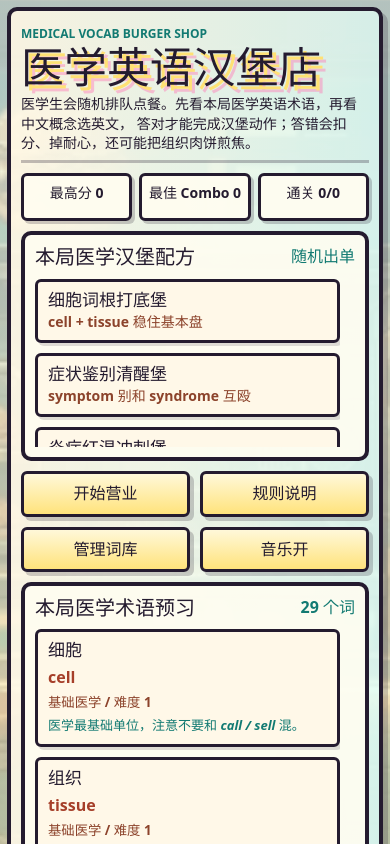
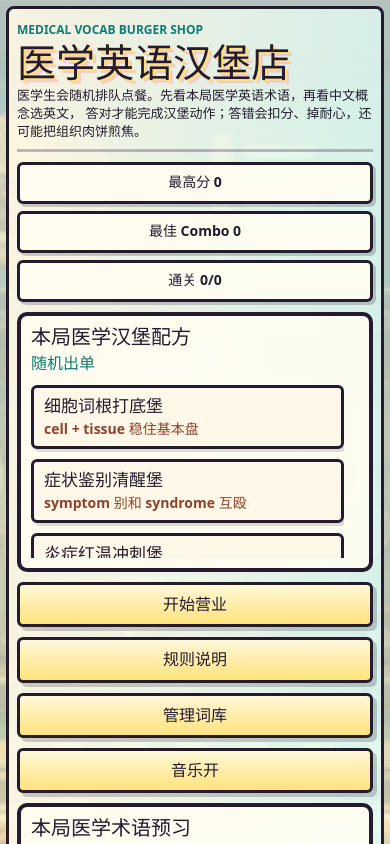
Before and after one commit to 3042535641/vocab-burger-game, a React (Vite) app: page / in a window 390 px wide. Shown: the top 844 px of the page. Built offline with nearby package versions, Linux system fonts and the light colour scheme; no server answers.

Commit message:
Fix BGM playback and mobile portraits

```diff
--- a/src/pixel-vn.css
+++ b/src/pixel-vn.css
@@ -1769,6 +1769,17 @@ img {
     overflow-x: hidden;
   }
 
+  .panel,
+  .intro-panel,
+  .start-dashboard,
+  .shop-layout,
+  .quiz-panel,
+  .burger-station,
+  .order-ticket {
+    max-width: 100%;
+    min-width: 0;
+  }
+
   .start-screen {
     padding: 7px;
   }
@@ -1832,6 +1843,7 @@ img {
   .recipe-preview,
   .word-preview {
     padding: 10px;
+    min-width: 0;
   }
 
   .recipe-preview {
@@ -1897,6 +1909,7 @@ img {
   .start-actions {
     grid-template-columns: repeat(2, minmax(0, 1fr));
     order: 4;
+    min-width: 0;
   }
 
   .primary-action,
@@ -1967,18 +1980,24 @@ img {
   .character-stage-panel {
     height: clamp(340px, 48dvh, 430px);
     min-height: 340px;
+    background:
+      linear-gradient(180deg, rgba(8, 24, 30, 0.04), rgba(8, 24, 30, 0.16)),
+      var(--shop-bg) center / cover;
   }
 
   .vn-main-portrait {
-    inset: 6px 0 0;
-    width: 100%;
-    height: calc(100% - 6px);
+    z-index: 2;
+    inset: 8px 6px 70px;
+    width: calc(100% - 12px);
+    height: calc(100% - 78px);
     border-radius: 7px;
-    object-fit: cover;
+    object-fit: contain;
     object-position: center bottom;
+    opacity: 1;
   }
 
   .vn-dialogue {
+    z-index: 6;
     left: 10px;
     right: 10px;
     bottom: 14px;
@@ -2005,6 +2024,7 @@ img {
   }
 
   .vn-patience {
+    z-index: 7;
     left: 12px;
     right: 12px;
     bottom: 5px;
@@ -2300,6 +2320,74 @@ img {
   .manager-header {
     align-items: stretch;
     flex-direction: column;
+  }
+}
+
+@media (max-width: 480px) {
+  .game-shell,
+  .start-screen {
+    padding: 6px;
+  }
+
+  .start-dashboard,
+  .result-panel {
+    width: calc(100vw - 12px);
+    padding: 8px;
+    border-width: 3px;
+    border-radius: 8px;
+    box-shadow: none;
+    overflow-x: hidden;
+  }
+
+  .intro-hero,
+  .intro-hero h1,
+  .intro-hero p,
+  .recipe-preview,
+  .word-preview {
+    max-width: 100%;
+    min-width: 0;
+  }
+
+  .intro-hero h1 {
+    font-size: clamp(32px, 10vw, 44px);
+    line-height: 1;
+    text-shadow: 2px 2px 0 #ffe174, 4px 4px 0 rgba(255, 121, 181, 0.32);
+  }
+
+  .intro-hero p:last-child {
+    font-size: 13px;
+    overflow-wrap: anywhere;
+    word-break: break-word;
+  }
+
+  .section-heading {
+    align-items: flex-start;
+    flex-direction: column;
+    gap: 4px;
+  }
+
+  .section-heading span {
+    width: 100%;
+    text-align: left;
+  }
+
+  .record-strip,
+  .start-actions {
+    grid-template-columns: 1fr;
+  }
+
+  .record-strip span,
+  .primary-action,
+  .small-action {
+    min-height: 42px;
+  }
+
+  .recipe-preview {
+    max-height: 260px;
+  }
+
+  .preview-grid {
+    max-height: 54dvh;
   }
 }
 
@@ -2472,11 +2560,13 @@ img {
   }
 
   .vn-main-portrait {
-    inset: 4px 0 0;
-    width: 100%;
-    height: calc(100% - 4px);
-    object-fit: cover;
+    z-index: 2;
+    inset: 4px 4px 54px;
+    width: calc(100% - 8px);
+    height: calc(100% - 58px);
+    object-fit: contain;
     object-position: center bottom;
+    opacity: 1;
   }
 
   .vn-mood-tag {
--- a/src/utils/audio.ts
+++ b/src/utils/audio.ts
@@ -34,9 +34,12 @@ class GameAudio {
   private leanMode = false
   private intensity = 0
   private mode: AudioMode = 'off'
-  private activeTrack?: HTMLAudioElement
-  private trackCache = new Map<Exclude<AudioMode, 'off'>, HTMLAudioElement>()
   private context?: AudioContext
+  private musicGain?: GainNode
+  private musicSource?: AudioBufferSourceNode
+  private musicBuffers = new Map<Exclude<AudioMode, 'off'>, AudioBuffer>()
+  private musicBufferPromises = new Map<Exclude<AudioMode, 'off'>, Promise<AudioBuffer>>()
+  private musicRequestId = 0
   private timers = new Set<number>()
   private pools = new Map<string, HTMLAudioElement[]>()
 
@@ -95,22 +98,6 @@ class GameAudio {
     return audio
   }
 
-  private musicTrack(mode: Exclude<AudioMode, 'off'>) {
-    const cached = this.trackCache.get(mode)
-
-    if (cached) {
-      return cached
-    }
-
-    const track = new Audio(tracks[mode])
-    track.loop = mode !== 'finale'
-    track.preload = 'auto'
-    track.volume = this.trackVolume(mode)
-    this.trackCache.set(mode, track)
-    track.load()
-    return track
-  }
-
   private oneShot(src: string, volume: number, playbackRate = 1, delay = 0) {
     this.schedule(() => {
       const audio = this.pooledAudio(src)
@@ -165,45 +152,107 @@ class GameAudio {
     return (this.leanMode ? 0.27 : 0.42) + this.intensity * 0.08
   }
 
+  private stopMusicSource() {
+    this.musicRequestId += 1
+    if (this.musicSource) {
+      try {
+        this.musicSource.stop()
+      } catch {
+        // Source nodes are one-shot; ignore if the browser already stopped it.
+      }
+      this.musicSource.disconnect()
+      this.musicSource = undefined
+    }
+  }
+
+  private async loadMusicBuffer(mode: Exclude<AudioMode, 'off'>) {
+    const cached = this.musicBuffers.get(mode)
+
+    if (cached) {
+      return cached
+    }
+
+    const loading = this.musicBufferPromises.get(mode)
+
+    if (loading) {
+      return loading
+    }
+
+    const promise = fetch(tracks[mode])
+      .then((response) => {
+        if (!response.ok) {
+          throw new Error(`Failed to load BGM: ${tracks[mode]}`)
+        }
+        return response.arrayBuffer()
+      })
+      .then((buffer) => this.contextForEffects().decodeAudioData(buffer.slice(0)))
+      .then((audioBuffer) => {
+        this.musicBuffers.set(mode, audioBuffer)
+        this.musicBufferPromises.delete(mode)
+        return audioBuffer
+      })
+      .catch((error) => {
+        this.musicBufferPromises.delete(mode)
+        throw error
+      })
+
+    this.musicBufferPromises.set(mode, promise)
+    return promise
+  }
+
+  private playMusicBuffer(mode: Exclude<AudioMode, 'off'>, buffer: AudioBuffer) {
+    if (!this.enabled || !this.visible || this.mode !== mode) {
+      return
+    }
+
+    const context = this.contextForEffects()
+    const source = context.createBufferSource()
+
+    if (!this.musicGain) {
+      this.musicGain = context.createGain()
+      this.musicGain.connect(context.destination)
+    }
+
+    source.buffer = buffer
+    source.loop = mode !== 'finale'
+    this.musicGain.gain.value = this.trackVolume(mode)
+    source.connect(this.musicGain)
+    this.musicSource = source
+    source.start()
+  }
+
   private switchTrack(mode: AudioMode) {
     if (!this.enabled) {
       this.mode = 'off'
+      this.stopMusicSource()
       return
     }
 
-    if (mode === this.mode && this.activeTrack && !this.activeTrack.paused) {
-      this.activeTrack.volume = this.trackVolume(mode)
+    if (mode === this.mode && this.musicSource && this.musicGain) {
+      this.musicGain.gain.value = this.trackVolume(mode)
       return
     }
 
-    const nextTrack =
-      mode === 'off' || !this.visible ? undefined : this.musicTrack(mode)
-
-    this.trackCache.forEach((track) => {
-      if (track !== nextTrack) {
-        track.pause()
-        track.currentTime = 0
-      }
-    })
+    this.stopMusicSource()
     this.mode = mode
 
-    if (!nextTrack) {
-      this.activeTrack = undefined
+    if (mode === 'off' || !this.visible) {
       return
     }
 
-    const track = nextTrack
-    track.volume = this.trackVolume(mode)
-    if (track !== this.activeTrack || mode === 'finale') {
-      track.currentTime = 0
-    }
-    this.activeTrack = track
-    void track.play().catch(() => undefined)
+    const requestId = this.musicRequestId
+    void this.loadMusicBuffer(mode)
+      .then((buffer) => {
+        if (requestId === this.musicRequestId) {
+          this.playMusicBuffer(mode, buffer)
+        }
+      })
+      .catch(() => undefined)
   }
 
   preload() {
     Object.keys(tracks).forEach((mode) => {
-      this.musicTrack(mode as Exclude<AudioMode, 'off'>)
+      void this.loadMusicBuffer(mode as Exclude<AudioMode, 'off'>)
     })
     Object.values(effects).forEach((src) => {
       const audio = this.pooledAudio(src)
@@ -239,8 +288,8 @@ class GameAudio {
 
   setPerformanceMode(enabled: boolean) {
     this.leanMode = enabled
-    if (this.activeTrack) {
-      this.activeTrack.volume = this.trackVolume(this.mode)
+    if (this.musicGain) {
+      this.musicGain.gain.value = this.trackVolume(this.mode)
     }
   }
 
@@ -248,19 +297,19 @@ class GameAudio {
     this.visible = visible
     if (!visible) {
       this.clearTimers()
-      this.activeTrack?.pause()
+      this.stopMusicSource()
       return
     }
 
-    if (this.enabled && this.mode !== 'off' && this.activeTrack) {
-      void this.activeTrack.play().catch(() => undefined)
+    if (this.enabled && this.mode !== 'off') {
+      this.switchTrack(this.mode)
     }
   }
 
   setIntensity(level: number) {
     this.intensity = Math.max(0, Math.min(1, level))
-    if (this.activeTrack && this.mode === 'service') {
-      this.activeTrack.volume = this.trackVolume(this.mode)
+    if (this.musicGain && this.mode === 'service') {
+      this.musicGain.gain.value = this.trackVolume(this.mode)
     }
   }
 
@@ -286,11 +335,7 @@ class GameAudio {
 
   stopMusic() {
     this.clearTimers()
-    this.trackCache.forEach((track) => {
-      track.pause()
-      track.currentTime = 0
-    })
-    this.activeTrack = undefined
+    this.stopMusicSource()
     this.mode = 'off'
     this.intensity = 0
   }
```
